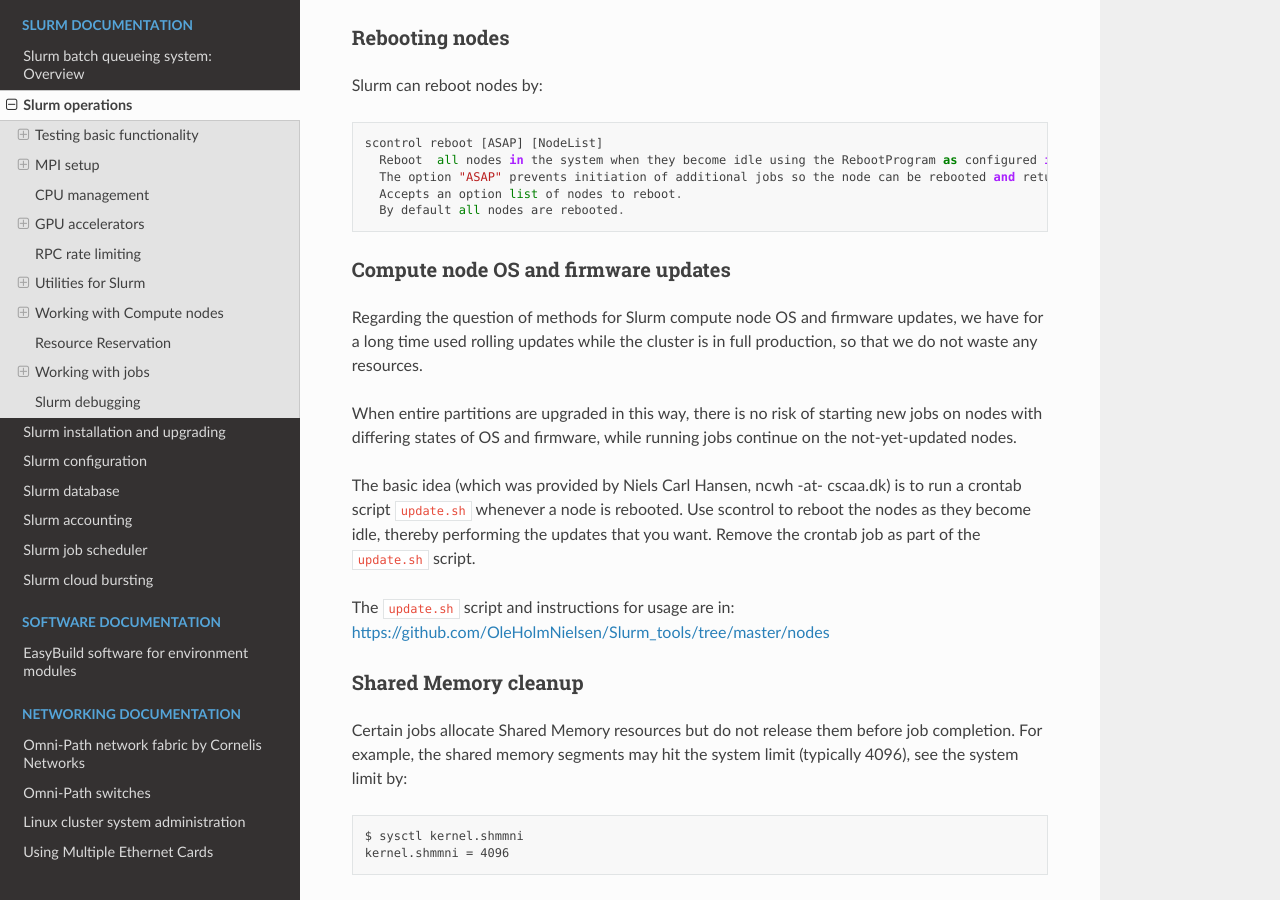
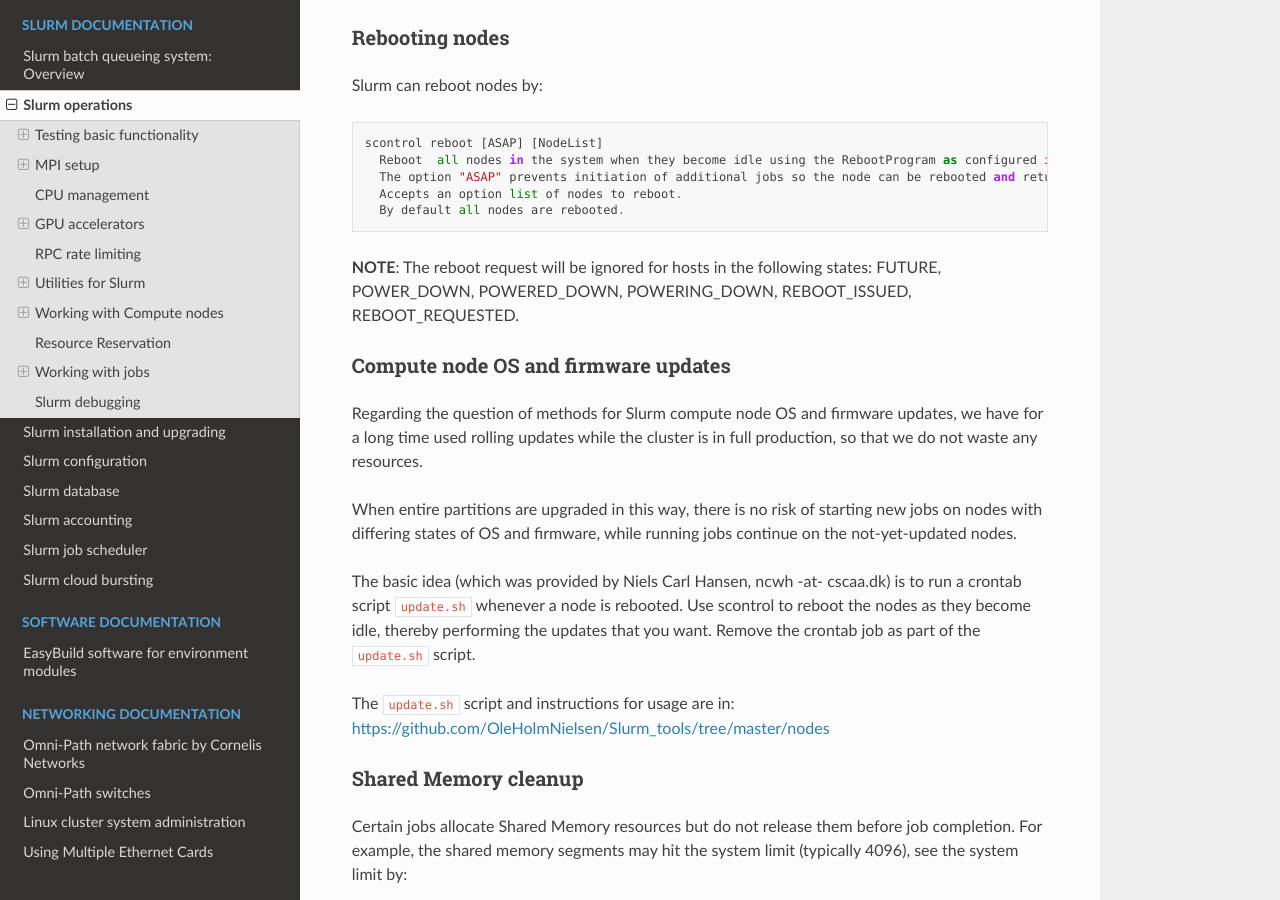
Before and after one commit to OleHolmNielsen/Niflheim_system, a Sphinx documentation site: the page built from docs/Slurm_operations.rst, in a window 1280 px wide and 900 px high, scrolled down 18662 px. Built offline with Sphinx 7.4.7 and the Read the Docs theme 2.0.0, drawn with Linux system fonts in a browser that asks for light colours.

Commit message:
Reboot request ignored

```diff
--- a/docs/Slurm_operations.rst
+++ b/docs/Slurm_operations.rst
@@ -816,6 +816,8 @@ Slurm can reboot nodes by::
     Accepts an option list of nodes to reboot.
     By default all nodes are rebooted.
 
+**NOTE**: The reboot request will be ignored for hosts in the following states: FUTURE, POWER_DOWN, POWERED_DOWN, POWERING_DOWN, REBOOT_ISSUED, REBOOT_REQUESTED.
+
 Compute node OS and firmware updates
 ------------------------------------
 
```
